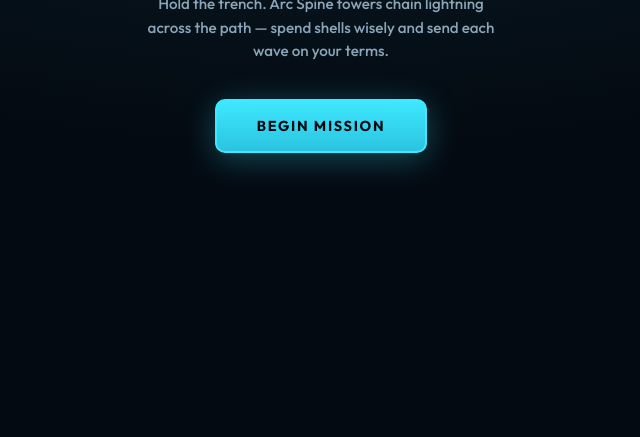
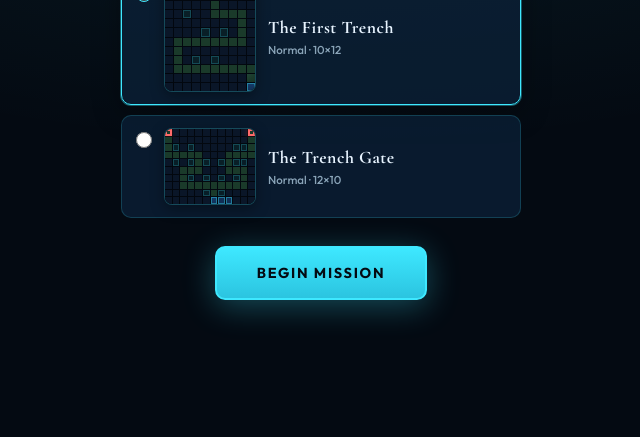
Before and after one commit to gitdolucas/deep-sea, a website built with Vite: page index.html in a window 1280 px wide. Shown: the part 363-800 px from the top of the page, without its empty margins (319-959 px from the left). Built offline with nearby package versions, Linux system fonts and the light colour scheme.

Commit message:
Implement level selection and map overview in main menu
- Added a level selection feature to the main menu, allowing users to choose between multiple maps before starting the game.
- Created a new `levels.ts` module to manage level data and integrated it into the main rendering logic.
- Developed a CSS-only mini map overview for each level, enhancing user experience with visual representations of map layouts.
- Updated the main menu to dynamically render level options and handle user selections, improving navigation.
- Enhanced end-to-end tests to validate level selection functionality and ensure correct map loading behavior.

```diff
--- a/index.html
+++ b/index.html
@@ -659,12 +659,164 @@
       }
 
       .main-menu__tagline {
-        margin: 0 0 36px;
+        margin: 0 0 28px;
         max-width: 36ch;
         font-size: 0.95rem;
         font-weight: 500;
         line-height: 1.55;
         color: var(--mist);
+      }
+
+      .main-menu__section-label {
+        margin: 0 0 12px;
+        width: 100%;
+        max-width: 400px;
+        text-align: left;
+        font-size: 0.65rem;
+        font-weight: 600;
+        letter-spacing: 0.16em;
+        text-transform: uppercase;
+        color: var(--mist);
+        opacity: 0.92;
+      }
+
+      .level-select {
+        width: 100%;
+        max-width: 400px;
+        margin: 0 0 28px;
+        display: flex;
+        flex-direction: column;
+        gap: 10px;
+        text-align: left;
+      }
+
+      .level-option {
+        display: flex;
+        align-items: flex-start;
+        gap: 12px;
+        margin: 0;
+        padding: 12px 14px;
+        border-radius: var(--radius);
+        border: 1px solid rgba(62, 232, 255, 0.18);
+        background: var(--card);
+        cursor: pointer;
+        transition: border-color 0.15s ease, box-shadow 0.15s ease;
+      }
+
+      .level-option__body {
+        flex: 1;
+        min-width: 0;
+        display: flex;
+        align-items: center;
+        gap: 12px;
+      }
+
+      /* CSS-only top-down map thumb (grid from map JSON) */
+      .level-overview {
+        flex-shrink: 0;
+        width: 92px;
+        border-radius: 8px;
+        overflow: hidden;
+        border: 1px solid rgba(62, 232, 255, 0.28);
+        box-shadow: inset 0 0 12px rgba(0, 0, 0, 0.45),
+          0 4px 14px rgba(0, 0, 0, 0.35);
+        aspect-ratio: var(--map-gw, 10) / var(--map-gd, 12);
+        background: #050d1a;
+      }
+
+      .level-overview__grid {
+        display: grid;
+        grid-template-columns: repeat(var(--map-gw, 10), 1fr);
+        grid-template-rows: repeat(var(--map-gd, 12), 1fr);
+        width: 100%;
+        height: 100%;
+        gap: 1px;
+        background: rgba(0, 0, 0, 0.42);
+        box-sizing: border-box;
+      }
+
+      .level-overview__cell {
+        min-width: 0;
+        min-height: 0;
+        background: #0a1628;
+        box-sizing: border-box;
+      }
+
+      .level-overview__cell--path {
+        background: #1a3a2a;
+      }
+
+      .level-overview__cell--path.level-overview__cell--build {
+        background: linear-gradient(
+          145deg,
+          #214536 0%,
+          #1a3a2a 55%,
+          #183428 100%
+        );
+      }
+
+      .level-overview__cell--build:not(.level-overview__cell--path) {
+        background: rgba(62, 232, 255, 0.1);
+        box-shadow: inset 0 0 0 1px rgba(62, 232, 255, 0.22);
+      }
+
+      .level-overview__cell--castle {
+        background: #112f55;
+        box-shadow: inset 0 0 0 1px rgba(62, 232, 255, 0.4);
+      }
+
+      .level-overview__cell--castle.level-overview__cell--path {
+        background: linear-gradient(180deg, #153c6a 0%, #112f55 100%);
+      }
+
+      .level-overview__cell--spawn {
+        box-shadow: inset 0 0 0 2px #ff6b6b,
+          0 0 6px rgba(255, 107, 107, 0.35);
+      }
+
+      .level-option:has(input:focus-visible) {
+        outline: none;
+        box-shadow: var(--focus-ring);
+      }
+
+      .level-option:has(input:checked) {
+        border-color: var(--biolume);
+        box-shadow: 0 0 0 1px rgba(62, 232, 255, 0.35),
+          0 8px 28px rgba(0, 0, 0, 0.35);
+      }
+
+      .level-option:hover {
+        border-color: rgba(62, 232, 255, 0.32);
+      }
+
+      .level-option input {
+        margin: 4px 0 0;
+        accent-color: var(--biolume);
+        width: 1rem;
+        height: 1rem;
+        flex-shrink: 0;
+      }
+
+      .level-option__text {
+        min-width: 0;
+        display: flex;
+        flex-direction: column;
+        gap: 4px;
+      }
+
+      .level-option__name {
+        font-family: var(--font-display);
+        font-size: 1.1rem;
+        font-weight: 700;
+        letter-spacing: 0.03em;
+        color: #e8f4ff;
+      }
+
+      .level-option__meta {
+        font-size: 0.72rem;
+        font-weight: 500;
+        color: var(--mist);
+        text-transform: capitalize;
       }
 
       #btnPlay {
@@ -853,6 +1005,15 @@
         Hold the trench. Arc Spine towers chain lightning across the path — spend
         shells wisely and send each wave on your terms.
       </p>
+      <p class="main-menu__section-label" id="levelSelectLabel">
+        Choose mission
+      </p>
+      <div
+        id="levelSelectHost"
+        class="level-select"
+        role="radiogroup"
+        aria-labelledby="levelSelectLabel"
+      ></div>
       <button type="button" id="btnPlay">Begin mission</button>
     </main>
 
--- a/src/render/board.ts
+++ b/src/render/board.ts
@@ -14,6 +14,13 @@ function gridXZ(gw: number, gd: number): THREE.Vector3 {
 }
 
 const CELL_BOX = new THREE.BoxGeometry(0.96, 0.055, 0.96);
+
+/** Shared mesh assets for all map spawn portals (multi-spawn maps e.g. trench_gate). */
+const SPAWN_PORTAL_GEO = new THREE.CylinderGeometry(0.35, 0.45, 0.2, 16);
+const SPAWN_PORTAL_MAT = new THREE.MeshStandardMaterial({
+  color: COLORS.spawn,
+  roughness: 1,
+});
 
 const CELL_MATERIALS: Record<
   PathCellVisualKind | "empty",
@@ -59,7 +66,7 @@ function materialKeyForCell(
 }
 
 /**
- * Builds grid cells (raycast targets), spawn, castle. Towers may be placed on any off-path cell.
+ * Builds grid cells (raycast targets), spawn portal(s), castle. Towers may be placed on any off-path cell.
  */
 export function buildMapBoard(
   doc: MapDocument,
@@ -87,14 +94,10 @@ export function buildMapBoard(
     }
   }
 
-  const spawn = doc.spawnPoints[0];
-  if (spawn) {
+  for (const spawn of doc.spawnPoints) {
     const sx = spawn.position[0] - origin.x;
     const sz = spawn.position[1] - origin.z;
-    const hole = new THREE.Mesh(
-      new THREE.CylinderGeometry(0.35, 0.45, 0.2, 16),
-      new THREE.MeshStandardMaterial({ color: COLORS.spawn, roughness: 1 }),
-    );
+    const hole = new THREE.Mesh(SPAWN_PORTAL_GEO, SPAWN_PORTAL_MAT);
     hole.position.set(sx, 0.1, sz);
     root.add(hole);
   }
--- /dev/null
+++ b/src/render/levels.ts
@@ -0,0 +1,20 @@
+import firstTrench from "../../data/maps/first_trench.json";
+import trenchGate from "../../data/maps/trench_gate.json";
+import type { MapDocument } from "../game/map-types.js";
+
+export type LevelEntry = {
+  id: string;
+  name: string;
+  document: MapDocument;
+};
+
+function entryFromJson(raw: unknown): LevelEntry {
+  const doc = raw as MapDocument;
+  return { id: doc.id, name: doc.name, document: doc };
+}
+
+/** Playable maps, order = main menu order */
+export const LEVELS: readonly LevelEntry[] = [
+  entryFromJson(firstTrench),
+  entryFromJson(trenchGate),
+];
--- a/src/render/main.ts
+++ b/src/render/main.ts
@@ -1,8 +1,7 @@
-import firstTrench from "../../data/maps/first_trench.json";
 import type { MapDocument } from "../game/map-types.js";
 import { GameApp } from "./GameApp.js";
-
-const doc = firstTrench as MapDocument;
+import { LEVELS } from "./levels.js";
+import { createMapOverviewElement } from "./map-overview.js";
 
 const mainMenu = document.getElementById("mainMenu");
 const gameScreen = document.getElementById("gameScreen");
@@ -12,8 +11,50 @@ const btnMainMenu = document.getElementById("btnMainMenu");
 const quitDialog = document.getElementById("quitDialog");
 const quitConfirmYes = document.getElementById("quitConfirmYes");
 const quitConfirmNo = document.getElementById("quitConfirmNo");
+const levelSelectHost = document.getElementById("levelSelectHost");
 
 let app: GameApp | null = null;
+let selectedLevelId = LEVELS[0]!.id;
+
+function getSelectedDocument(): MapDocument {
+  return (
+    LEVELS.find((l) => l.id === selectedLevelId)?.document ?? LEVELS[0]!.document
+  );
+}
+
+function renderLevelSelect(): void {
+  if (!levelSelectHost) return;
+  levelSelectHost.replaceChildren();
+  for (const level of LEVELS) {
+    const label = document.createElement("label");
+    label.className = "level-option";
+    const input = document.createElement("input");
+    input.type = "radio";
+    input.name = "levelId";
+    input.value = level.id;
+    input.checked = level.id === selectedLevelId;
+    input.addEventListener("change", () => {
+      if (input.checked) selectedLevelId = level.id;
+    });
+    const body = document.createElement("div");
+    body.className = "level-option__body";
+    body.append(createMapOverviewElement(level.document));
+    const textWrap = document.createElement("span");
+    textWrap.className = "level-option__text";
+    const nameEl = document.createElement("span");
+    nameEl.className = "level-option__name";
+    nameEl.textContent = level.name;
+    const meta = document.createElement("span");
+    meta.className = "level-option__meta";
+    meta.textContent = `${level.document.difficulty} · ${level.document.gridSize[0]}×${level.document.gridSize[1]}`;
+    textWrap.append(nameEl, meta);
+    body.append(textWrap);
+    label.append(input, body);
+    levelSelectHost.append(label);
+  }
+}
+
+renderLevelSelect();
 
 function showMainMenu(): void {
   if (app) {
@@ -21,6 +62,7 @@ function showMainMenu(): void {
     app = null;
   }
   document.getElementById("overlay")?.classList.remove("visible");
+  gameScreen?.removeAttribute("data-active-map");
   gameScreen?.setAttribute("hidden", "");
   mainMenu?.classList.add("visible");
   btnPlay?.removeAttribute("disabled");
@@ -38,9 +80,11 @@ function showQuitDialog(): void {
 
 function startGame(): void {
   if (!gameMount) return;
+  const doc = getSelectedDocument();
   btnPlay?.setAttribute("disabled", "");
   mainMenu?.classList.remove("visible");
   gameScreen?.removeAttribute("hidden");
+  gameScreen?.setAttribute("data-active-map", doc.id);
   app = new GameApp(doc, gameMount);
   app.start();
   btnPlay?.removeAttribute("disabled");
--- /dev/null
+++ b/src/render/map-overview.ts
@@ -0,0 +1,45 @@
+import type { MapDocument } from "../game/map-types.js";
+import { gridCellKey, pathCellKeySetUnion } from "../game/path-cells.js";
+
+/** Decorative 2D top-down grid preview for map JSON (CSS-only “mini map”). */
+export function createMapOverviewElement(doc: MapDocument): HTMLElement {
+  const [gw, gd] = doc.gridSize;
+  const pathKeys = pathCellKeySetUnion(doc.paths);
+  const buildKeys = new Set(
+    doc.buildSlots.map((s) => gridCellKey(s.position[0], s.position[1])),
+  );
+  const spawnKeys = new Set(
+    doc.spawnPoints.map((sp) => gridCellKey(sp.position[0], sp.position[1])),
+  );
+
+  const [cx, cz] = doc.castle.position;
+  const [cw, ch] = doc.castle.size;
+  const castleRect = (gx: number, gz: number): boolean =>
+    gx >= cx && gx < cx + cw && gz >= cz && gz < cz + ch;
+
+  const root = document.createElement("div");
+  root.className = "level-overview";
+  root.style.setProperty("--map-gw", String(gw));
+  root.style.setProperty("--map-gd", String(gd));
+  root.setAttribute("aria-hidden", "true");
+
+  const grid = document.createElement("div");
+  grid.className = "level-overview__grid";
+
+  for (let gz = 0; gz < gd; gz++) {
+    for (let gx = 0; gx < gw; gx++) {
+      const cell = document.createElement("div");
+      cell.className = "level-overview__cell";
+      const key = gridCellKey(gx, gz);
+      if (castleRect(gx, gz)) cell.classList.add("level-overview__cell--castle");
+      else if (spawnKeys.has(key))
+        cell.classList.add("level-overview__cell--spawn");
+      if (pathKeys.has(key)) cell.classList.add("level-overview__cell--path");
+      if (buildKeys.has(key)) cell.classList.add("level-overview__cell--build");
+      grid.appendChild(cell);
+    }
+  }
+
+  root.appendChild(grid);
+  return root;
+}
```
Also changed, not shown: tests/e2e/mvp.spec.ts (+17 -0 lines).
